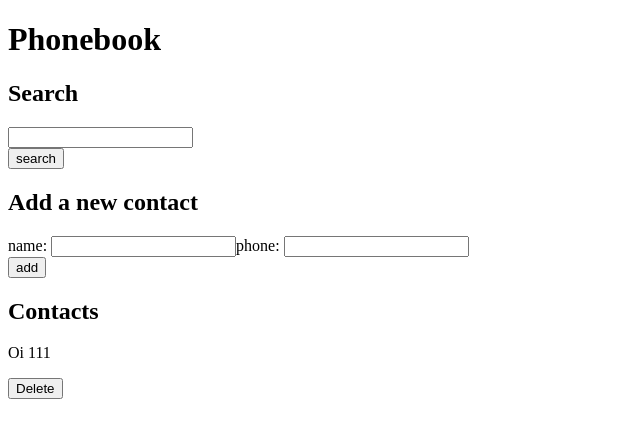
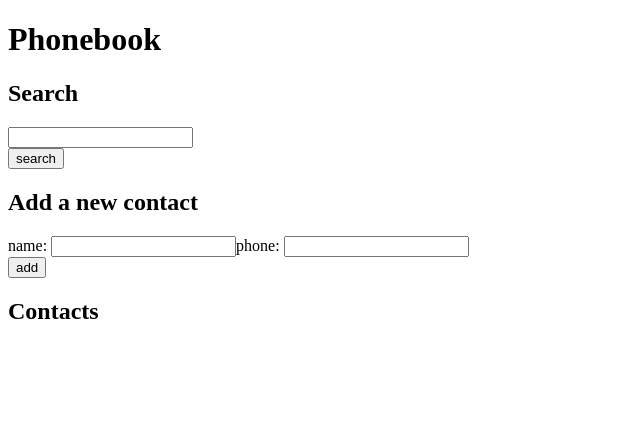
Before and after one commit to knightofcookies/fullstackopen2023, a React (Vite) app in the folder part2/phonebook/: page / in a window 1280 px wide. Shown: the top 438 px of the page, without its empty margins (0-640 px from the left). Built offline with nearby package versions, Linux system fonts and the light colour scheme; data requests are answered from the project's data file; the HTML template or start-up script is replaced by a standard one.

Commit message:
Add exercise 2.14

```diff
--- a/part2/phonebook/db.json
+++ b/part2/phonebook/db.json
@@ -1,9 +1,3 @@
 {
-  "persons": [
-    {
-      "name": "Oi",
-      "phone": "111",
-      "id": 1
-    }
-  ]
+  "persons": []
 }
--- a/part2/phonebook/src/App.tsx
+++ b/part2/phonebook/src/App.tsx
@@ -73,7 +73,9 @@ const App = () => {
     }
   };
 
-  const deletePerson = (id: number) => {
+  const deletePerson = (id: number, name: string) => {
+    if(!confirm(`Delete ${name}?`))
+      return;
     personService.deletePerson(id).then(response => {
       setPersons(persons.filter(person => person.id !== id));
       setSearchResults(persons.filter(person => person.id !== id));
--- a/part2/phonebook/src/components/Persons.tsx
+++ b/part2/phonebook/src/components/Persons.tsx
@@ -6,13 +6,13 @@ type PersonObject = {
 
 type PersonsProps = {
     searchResults: PersonObject[];
-    deletePerson: (id: number) => void;
+    deletePerson: (id: number, name: string) => void;
 };
 
 const Persons = (props: PersonsProps) => {
     return (
         <div>
-            {props.searchResults.map((person) => <div><p key={person.id}>{person.name} {person.phone}</p><button onClick={(event: React.MouseEvent<HTMLButtonElement>) => props.deletePerson(person.id)}>Delete</button></div>)}
+            {props.searchResults.map((person) => <div><p key={person.id}>{person.name} {person.phone}</p><button onClick={(event: React.MouseEvent<HTMLButtonElement>) => props.deletePerson(person.id, person.name)}>Delete</button></div>)}
         </div>
     );
 };
```
